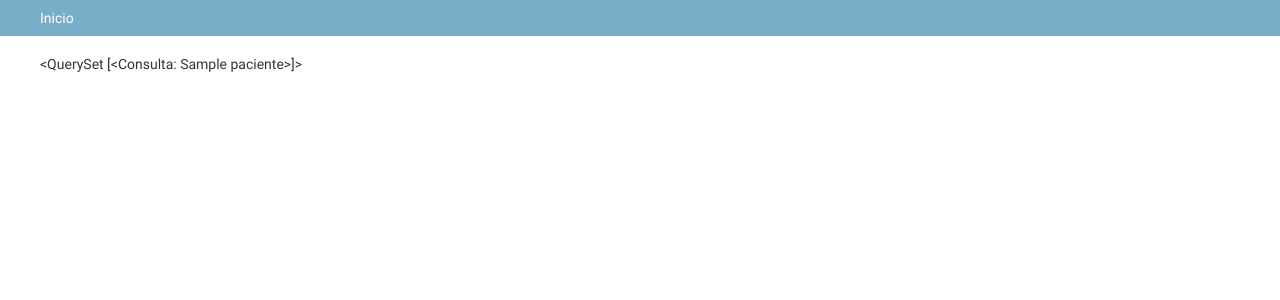
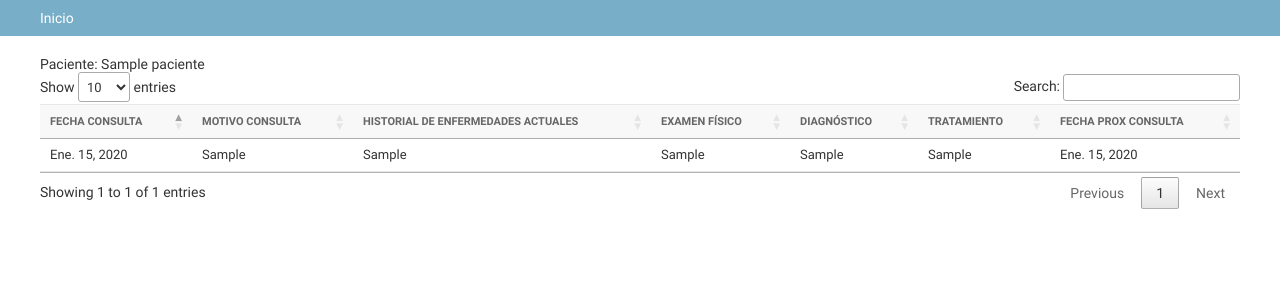
Before and after one commit to ErickMurillo/consultorio_velez_v2, a Django app: page /detalle-consultas/1/ in a window 1280 px wide. Shown: the part 48-348 px from the top of the page. Run offline with Django 3.2, Linux system fonts and the light colour scheme; tables that the repository leaves empty hold one stand-in row (values such as "Sample post"); parts of the project's set-up code (start-up, migrations or seed data) failed here and were passed over; some libraries are stand-ins or nearby versions.

Commit message:
agregando tablas admin

```diff
--- a/resumenes_clinicos/views.py
+++ b/resumenes_clinicos/views.py
@@ -38,5 +38,6 @@ def index(request, template = 'index.html'):
 	return render(request, template, locals())
 
 def detalle_consultas(request,template='detalle_consulta.html',id=None):
+	paciente = Paciente.objects.get(id = id)
 	consultas = Consulta.objects.filter(paciente = id)
 	return render(request, template, locals())
--- a/templates/detalle_consulta.html
+++ b/templates/detalle_consulta.html
@@ -1,5 +1,53 @@
 {% extends "admin/base_site.html" %}
 
+{% block extrastyle %}
+<link rel="stylesheet" type="text/css" href="https://cdn.datatables.net/1.11.1/css/jquery.dataTables.css">
+{% endblock extrastyle %}
+
+{% block footer %}
+<script type="text/javascript" src="https://code.jquery.com/jquery-1.12.4.min.js"></script>
+<script type="text/javascript" charset="utf8" src="https://cdn.datatables.net/1.11.1/js/jquery.dataTables.js"></script>
+<script>
+    $(document).ready( function () {
+          $('table').DataTable({
+          responsive: true,
+          "language": {
+                    "url": "https://cdn.datatables.net/plug-ins/1.10.16/i18n/Spanish.json"
+                }
+        });
+    } );
+    </script>
+{% endblock footer %}
+
+
 {% block content %}
-{{consultas}}
+Paciente: {{paciente}}
+
+<table>
+    <thead>
+    <tr>
+      <th>Fecha consulta</th>
+      <th>Motivo consulta</th>
+      <th>Historial de enfermedades actuales</th>
+      <th>Examen físico</th>
+      <th>Diagnóstico</th>
+      <th>Tratamiento</th>
+      <th>Fecha prox consulta</th>
+    </tr>
+    </thead>
+
+    <tbody>
+    {% for obj in consultas %}
+    <tr>
+        <td>{{obj.fecha_consulta}}</td>
+        <td>{{obj.motivo_consulta}}</td>
+        <td>{{obj.hea}}</td>
+        <td>{{obj.exfx}}</td>
+        <td>{{obj.dx}}</td>
+        <td>{{obj.tx}}</td>
+        <td>{{obj.fecha_prox_consulta}}</td>
+    </tr>
+    {% endfor %}
+</tbody>
+  </table>
 {% endblock content %}
```
